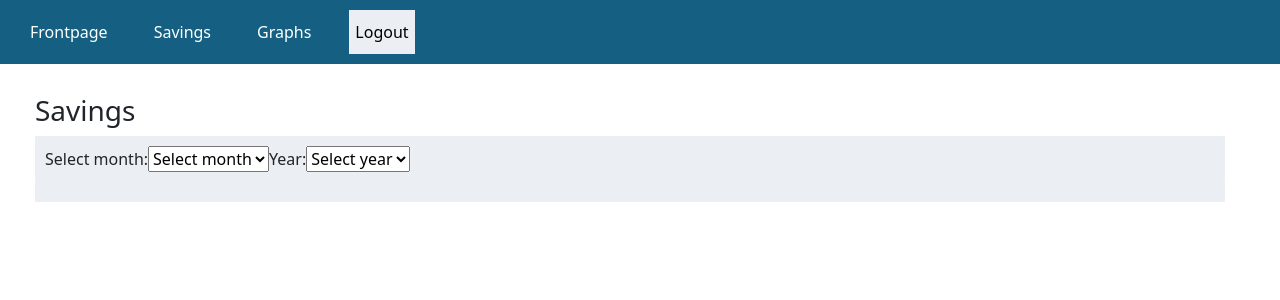
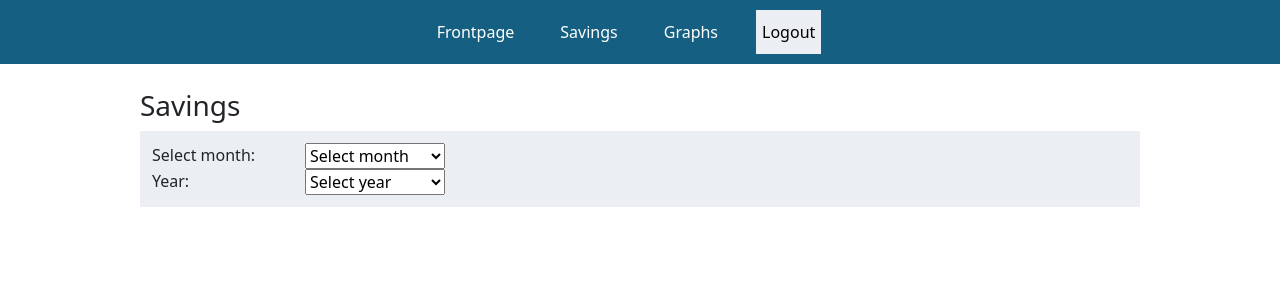
Before and after one commit to jasminlehtola/Finance-tracker, a React (Vite) app in the folder financeTracker-frontend/: page /savings in a window 1280 px wide. Shown: the top 300 px of the page. Built offline with nearby package versions, Linux system fonts and the light colour scheme.

Commit message:
Separated month/year menu button to its own component

```diff
--- a/financeTracker-frontend/src/components/addEvent.jsx
+++ b/financeTracker-frontend/src/components/addEvent.jsx
@@ -93,7 +93,7 @@ const AddEvent = ({ events, setEvents }) => {
 
   return (
     <div>
-      <Button className="custom-button rounded" onClick={handleShow}>
+      <Button className="custom-AddEventButton rounded" onClick={handleShow}>
         Add new event
       </Button>
 
--- a/financeTracker-frontend/src/components/deleteEvent.jsx
+++ b/financeTracker-frontend/src/components/deleteEvent.jsx
@@ -35,7 +35,7 @@ const DeleteEvent = ({ eventId, setEvents, events }) => {
     return (
         <button
             onClick={() => handleDeleteEvent(eventId)}
-            classname="custom-deleteButton"
+            className="custom-deleteButton"
         >
             X
         </button>
--- a/financeTracker-frontend/src/components/monthMenu.jsx
+++ b/financeTracker-frontend/src/components/monthMenu.jsx
@@ -0,0 +1,44 @@
+import { useState, useEffect, useMemo } from 'react'
+import eventService from '../services/events'
+
+const months = ["January", "February", "March", "April", "May", "June", "July", "August", "September", "October", "November", "December"]
+
+
+const MonthMenu = ({ events, selectedMonth, setSelectedMonth, selectedYear, setSelectedYear }) => {
+    const handleMonthChange = (e) => setSelectedMonth(e.target.value)
+    const handleYearChange = (e) => setSelectedYear(e.target.value)
+
+    console.log("Kaikki tapahtumat monthMenussa:", events)
+
+
+    // Luodaan lista vuosista datan perusteella
+    const availableYears = useMemo(() => {
+        const years = events.map(event => new Date(event.date).getFullYear())
+        return [...new Set(years)].sort((a, b) => b - a)
+    }, [events])
+
+
+    return (
+        <div className="month-menu-container">
+            <label>Select month: </label>
+            <select className="month-menu-label" onChange={handleMonthChange} value={selectedMonth}>
+                <option value="">Select month</option>
+                {months.map((month, index) => (
+                    <option key={index} value={month}>{month}</option>
+                ))}
+            </select>
+
+            <label>Year: </label>
+            <select className="month-menu-label" onChange={handleYearChange} value={selectedYear}>
+                <option value="">Select year</option>
+                {availableYears.map((year, index) => (
+                    <option key={index} value={year}>{year}</option>
+                ))}
+            </select>
+        </div>
+
+    )
+}
+
+
+export default MonthMenu
--- a/financeTracker-frontend/src/components/navbar.jsx
+++ b/financeTracker-frontend/src/components/navbar.jsx
@@ -18,17 +18,17 @@ const LogoutButton = () => {
 const NavBar = () => {
   return (
     <div>
-      <div class="navbar-container">
-        <nav class="navbar navbar-expand-lg custom-navbar">
-          <div class="container-fluid">
-            <button class="navbar-toggler" type="button" data-bs-toggle="collapse" data-bs-target="#navbarNavAltMarkup" aria-controls="navbarNavAltMarkup" aria-expanded="false" aria-label="Toggle navigation">
-              <span class="navbar-toggler-icon"></span>
+      <div className="navbar-container">
+        <nav className="navbar navbar-expand-lg custom-navbar">
+          <div className="container-fluid">
+            <button className="navbar-toggler" type="button" data-bs-toggle="collapse" data-bs-target="#navbarNavAltMarkup" aria-controls="navbarNavAltMarkup" aria-expanded="false" aria-label="Toggle navigation">
+              <span className="navbar-toggler-icon"></span>
             </button>
-            <div class="collapse navbar-collapse" id="navbarNavAltMarkup">
-              <div class="navbar-nav">
-                <a class="nav-link active custom-navbar" aria-current="page" href="/frontpage">Frontpage</a>
-                <a class="nav-link custom-navbar" href="/savings">Savings</a>
-                <a class="nav-link custom-navbar" href="/graphs">Graphs</a>
+            <div className="collapse navbar-collapse" id="navbarNavAltMarkup">
+              <div className="navbar-nav">
+                <a className="nav-link active custom-navbar" aria-current="page" href="/frontpage">Frontpage</a>
+                <a className="nav-link custom-navbar" href="/savings">Savings</a>
+                <a className="nav-link custom-navbar" href="/graphs">Graphs</a>
 
                 <LogoutButton />
 
--- a/financeTracker-frontend/src/pages/frontpage.jsx
+++ b/financeTracker-frontend/src/pages/frontpage.jsx
@@ -107,7 +107,6 @@ const Frontpage = ({ user, events, setEvents }) => {
         <SummaryBox events={events} />
         <AddEvent events={events} setEvents={setEvents} />
 
-        <h2>Event List</h2>
         <div>{mappedEvents(events)}</div>
       </div>
 
--- a/financeTracker-frontend/src/pages/graphs.jsx
+++ b/financeTracker-frontend/src/pages/graphs.jsx
@@ -1,11 +1,17 @@
-import { React, useEffect } from 'react'
+import { React, useState, useEffect } from 'react'
 import eventService from '../services/events'
 import NavBar from '../components/navbar'
+import MonthMenu from '../components/monthMenu'
+
 import { PieChart, Pie, Cell, Tooltip, Legend } from "recharts"
 
+const months = ["January", "February", "March", "April", "May", "June", "July", "August", "September", "October", "November", "December"]
 const COLORS = ["#4682B4", "#48D1CC", "#ADD8E6", "#7B68EE", "#4d45bc", "#483D8B", "#87CEEB", "#e1e334", "#afbbbf", "#3de8e9", "#267c7c", "#aaae49", "#002ba6", "#d6d07f"]
 
 const Graphs = ({ events, setEvents }) => {
+    const [selectedMonth, setSelectedMonth] = useState("")
+    const [selectedYear, setSelectedYear] = useState("")
+
     // Etsii kaikki eventit
     useEffect(() => {
         const fetchEvents = async () => {
@@ -47,7 +53,15 @@ const Graphs = ({ events, setEvents }) => {
     return (
         <div>
             < NavBar />
-            <div style={{ display: 'flex', justifyContent: 'center', alignItems: 'start', gap: '40px' }}>
+            <div className="page-container">
+                < MonthMenu
+                    events={events}
+                    selectedMonth={selectedMonth}
+                    setSelectedMonth={setSelectedMonth}
+                    selectedYear={selectedYear}
+                    setSelectedYear={setSelectedYear}
+                />
+                <div className="piechart">
                     <PieChart width={430} height={430}>
                         <Pie
                             data={data}
@@ -84,6 +98,7 @@ const Graphs = ({ events, setEvents }) => {
                     </div>
                 </div>
             </div>
+        </div>
     )
 }
 
--- a/financeTracker-frontend/src/pages/savings.jsx
+++ b/financeTracker-frontend/src/pages/savings.jsx
@@ -1,8 +1,14 @@
 import { useState, useEffect, useMemo } from 'react'
 import NavBar from '../components/navbar'
 import eventService from '../services/events'
+import MonthMenu from '../components/monthMenu'
+
+const months = ["January", "February", "March", "April", "May", "June", "July", "August", "September", "October", "November", "December"]
+
 
 const Savings = ({ events, setEvents }) => {
+    const [selectedMonth, setSelectedMonth] = useState("")
+    const [selectedYear, setSelectedYear] = useState("")
 
     // Etsii kaikki eventit
     useEffect(() => {
@@ -19,19 +25,6 @@ const Savings = ({ events, setEvents }) => {
 
     console.log("Kaikki tapahtumat:", events)
 
-    const months = ["January", "February", "March", "April", "May", "June", "July", "August", "September", "October", "November", "December"]
-    const [selectedMonth, setSelectedMonth] = useState("")
-    const [selectedYear, setSelectedYear] = useState("")
-
-    const handleMonthChange = (e) => setSelectedMonth(e.target.value)
-    const handleYearChange = (e) => setSelectedYear(e.target.value)
-
-
-    // Luodaan lista vuosista datan perusteella
-    const availableYears = useMemo(() => {
-        const years = events.map(event => new Date(event.date).getFullYear())
-        return [...new Set(years)].sort((a, b) => b - a)
-    }, [events])
 
     // Suodatetaan savings-kategoriaan kuuluvat menot
     const filteredSavings = events.filter(event => {
@@ -47,10 +40,7 @@ const Savings = ({ events, setEvents }) => {
         )
     })
 
-
     const totalSavings = filteredSavings.reduce((sum, event) => sum + Math.abs(event.sum), 0)
-
-
 
 
     return (
@@ -60,23 +50,13 @@ const Savings = ({ events, setEvents }) => {
                 <h3>Savings</h3>
 
                 <div className="savings-container">
-                    <label>Select month: </label>
-                    <select onChange={handleMonthChange} value={selectedMonth}>
-                        <option value="">Select month</option>
-                        {months.map((month, index) => (
-                            <option key={index} value={month}>{month}</option>
-                        ))}
-                    </select>
-
-                    <label>Year: </label>
-                    <select onChange={handleYearChange} value={selectedYear}>
-                        <option value="">Select year</option>
-                        {availableYears.map((year, index) => (
-                            <option key={index} value={year}>{year}</option>
-                        ))}
-                    </select>
-                </div>
-                <div className="savings-container">
+                    < MonthMenu
+                        events={events}
+                        selectedMonth={selectedMonth}
+                        setSelectedMonth={setSelectedMonth}
+                        selectedYear={selectedYear}
+                        setSelectedYear={setSelectedYear}
+                    />
                     {
                         selectedMonth && selectedYear && (
                             <>
--- a/financeTracker-frontend/src/styles.css
+++ b/financeTracker-frontend/src/styles.css
@@ -16,34 +16,39 @@
 
 .navbar-container {
   background-color: #156082;
+  display: flex;
+  justify-content: center;
+  align-items: center;
+  width: 100%;
+  gap: 0px;
   padding: 0px;
-  margin: 0px 0px 20px 0px;
 }
 
 
 /* ---Napit--- */
-.custom-button {
-  color: white !important;
-  background-color: #156082 !important;
-  padding: 10px !important;
-  margin: 16px;
+.custom-AddEventButton {
+  color: white;
+  background-color: #156082;
+  padding: 10px;
+  margin: 23px 0px 23px 0px;
+  width: 100%;
   border: none;
 }
 
 .custom-logoutButton {
-  color: black !important;
-  background-color: #ebeff3 !important;
+  color: black;
+  background-color: #ebeff3;
   border: none;
 }
 
 .custom-deleteButton {
-  margin-left: "10px";
-  color: #156082 !important;
-  border: "none" !important;
+  color: #156082;
+  border: none;
   outline: none;
-  background: "none" !important;
-  font-size: 10rem;
-  padding: 0;
+  background: none;
+  font-size: 17px;
+  font-weight: 500;
+  padding: 3;
 }
 
 
@@ -51,7 +56,7 @@
 .page-container {
   background-color: #ffffff;
   padding: 10px;
-  margin: 15px 45px 25px 25px;
+  margin: 15px 130px 25px 130px;
 }
 
 
@@ -113,6 +118,45 @@
 /* ---Savings-sivu--- */
 .savings-container {
   background-color: #ebeff3;
-  padding: 10px;
+  padding: 12px;
   border-radius: 1px;
 }
+
+
+/* ---Graphs-sivu--- */
+.piechart {
+  display: flex;
+  justify-content: right;
+  align-items: start;
+  margin-right: 0px;
+  gap: 50px
+
+}
+
+.piechart-list {
+list-style: "none";
+padding: 0;
+margin-bottom: "8px";
+display: "flex";
+align-items: "center"
+}
+
+
+
+/* ---MonthMenu--- */
+.month-menu-container {
+  display: grid;
+  grid-template-columns: 1fr 3.5fr;
+  margin-left: 0px;
+  margin-top: 0px;
+  width: fit-content;
+}
+
+.month-menu-label {
+  display: grid;
+
+  width: 140px; /* Kiinteä leveys, jotta dropdownit linjautuu */
+  margin-left: 50px;
+  margin-right: 10px;
+  font-weight: 500;
+}
```
Lines whose indentation alone changed are shown as unchanged.
